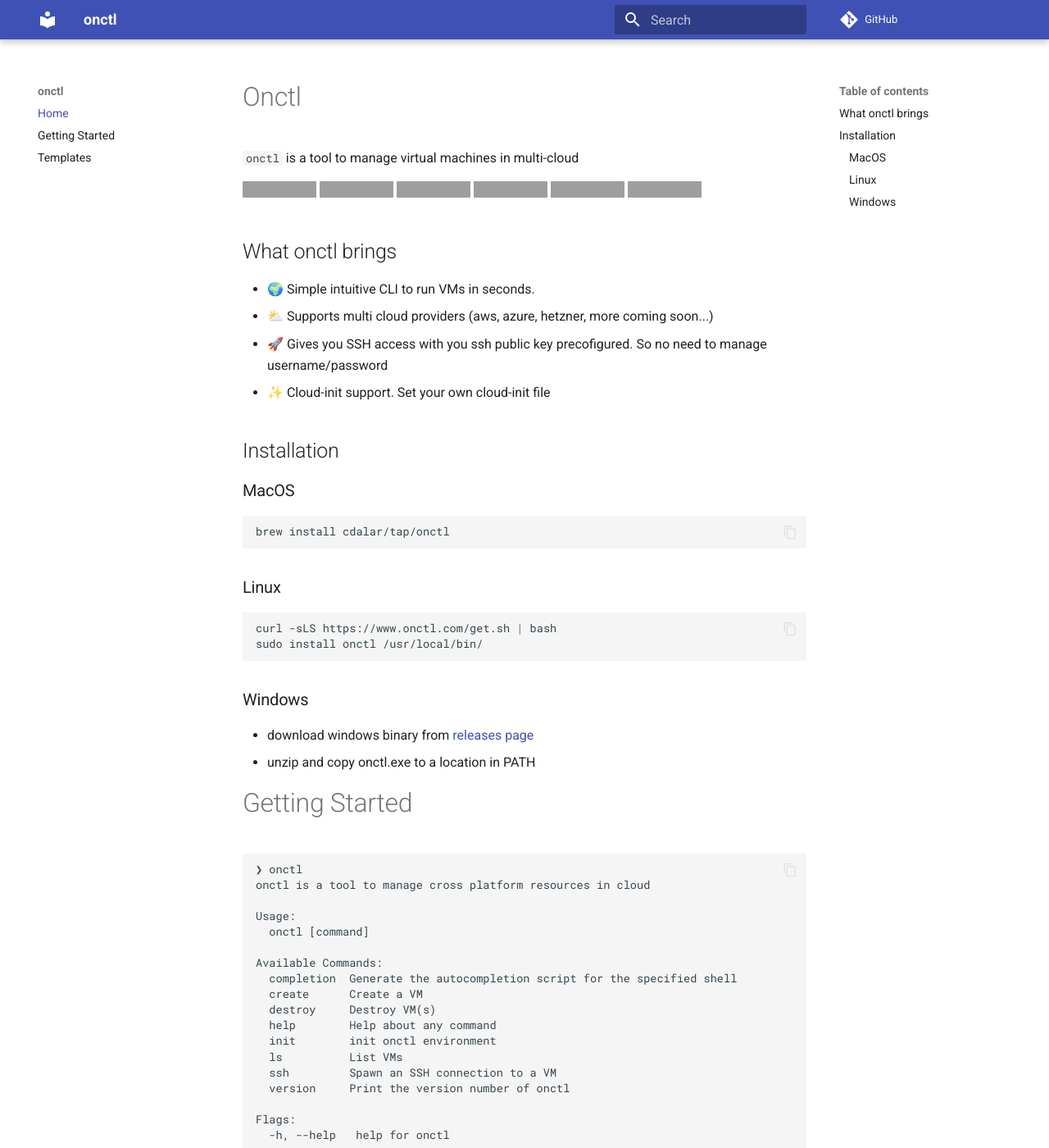
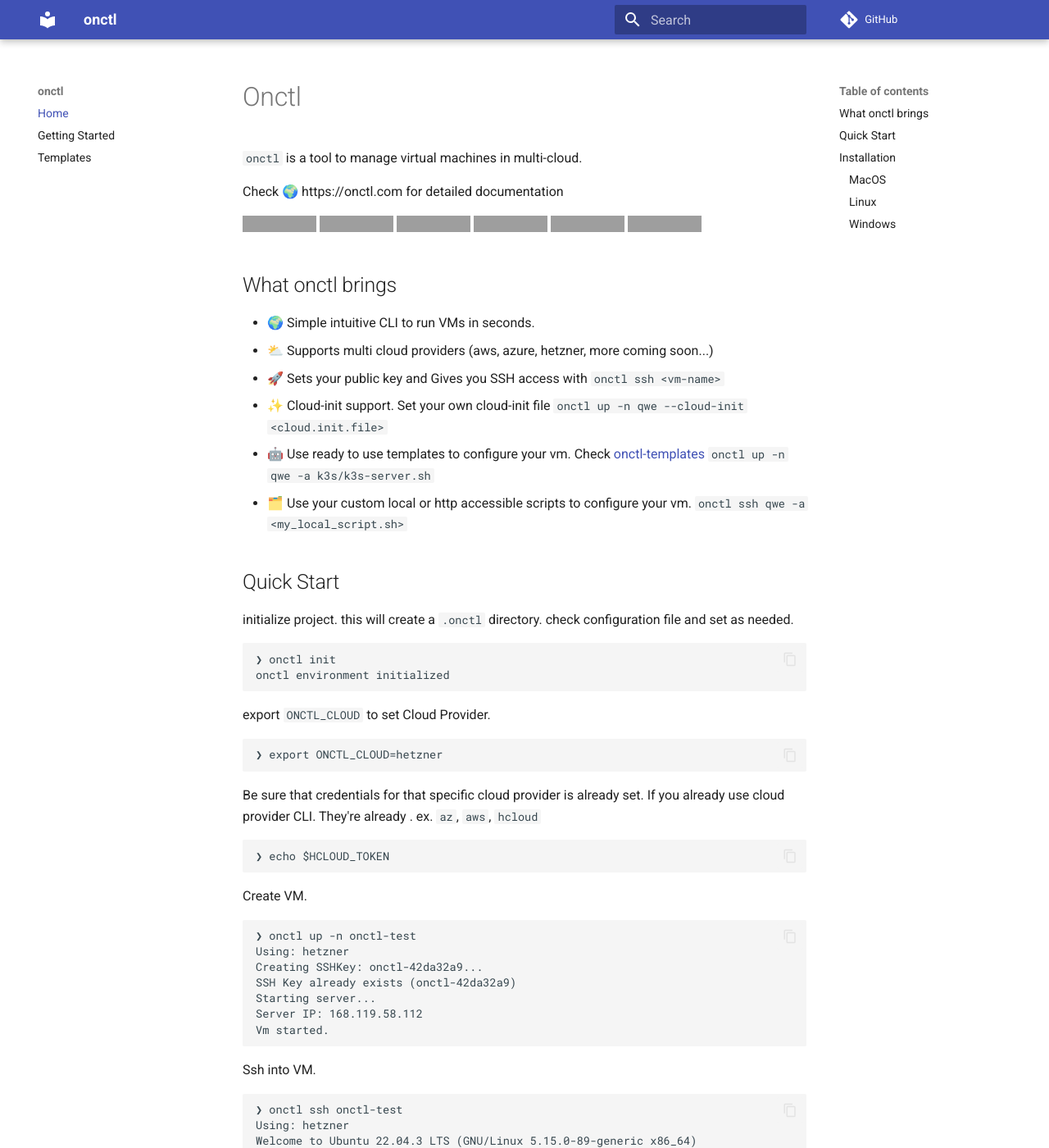
Before and after one commit to cdalar/onctl, an MkDocs documentation site: the page built from docs/docs/index.md, in a window 1280 px wide and 1400 px high. Shown: the whole window at 82% size. Built offline with MkDocs 1.6.1 and Material for MkDocs 9.7.7, drawn with Linux system fonts in a browser that asks for light colours; comment, search, counter and statistics services are not loaded; some of the changed text lies outside the part shown; grey boxes are pictures that could not be loaded.

Commit message:
update docs

````diff
--- a/docs/docs/index.md
+++ b/docs/docs/index.md
@@ -1,6 +1,8 @@
 # Onctl
 
-`onctl` is a tool to manage virtual machines in multi-cloud
+`onctl` is a tool to manage virtual machines in multi-cloud.
+
+Check 🌍 https://onctl.com for detailed documentation
 
 [![build](https://github.com/cdalar/onctl/actions/workflows/build.yml/badge.svg)](https://github.com/cdalar/onctl/actions/workflows/build.yml)
 [![Go Report Card](https://goreportcard.com/badge/github.com/cdalar/onctl)](https://goreportcard.com/report/github.com/cdalar/onctl)
@@ -14,8 +16,51 @@
 
 - 🌍 Simple intuitive CLI to run VMs in seconds.
 - ⛅️ Supports multi cloud providers (aws, azure, hetzner, more coming soon...)
-- 🚀 Gives you SSH access with you ssh public key precofigured. So no need to manage username/password
-- ✨ Cloud-init support. Set your own cloud-init file
+- 🚀 Sets your public key and Gives you SSH access with `onctl ssh <vm-name>`
+- ✨ Cloud-init support. Set your own cloud-init file `onctl up -n qwe --cloud-init <cloud.init.file>`
+- 🤖 Use ready to use templates to configure your vm. Check [onctl-templates](https://github.com/cdalar/onctl-templates) `onctl up -n qwe -a k3s/k3s-server.sh`
+- 🗂️ Use your custom local or http accessible scripts to configure your vm. `onctl ssh qwe -a <my_local_script.sh>`
+
+## Quick Start
+
+initialize project. this will create a `.onctl` directory. check configuration file and set as needed.
+```
+❯ onctl init
+onctl environment initialized
+```
+
+export `ONCTL_CLOUD` to set Cloud Provider.
+```
+❯ export ONCTL_CLOUD=hetzner
+```
+
+Be sure that credentials for that specific cloud provider is already set.
+If you already use cloud provider CLI. They're already . ex. `az`, `aws`, `hcloud`
+```
+❯ echo $HCLOUD_TOKEN
+```
+
+Create VM.
+```
+❯ onctl up -n onctl-test
+Using: hetzner
+Creating SSHKey: onctl-42da32a9...
+SSH Key already exists (onctl-42da32a9)
+Starting server...
+Server IP: 168.119.58.112
+Vm started.
+```
+
+Ssh into VM.
+```
+❯ onctl ssh onctl-test
+Using: hetzner
+Welcome to Ubuntu 22.04.3 LTS (GNU/Linux 5.15.0-89-generic x86_64)
+.
+.
+.
+root@onctl-test:~#
+```
 
 ## Installation
 
@@ -37,7 +82,7 @@ sudo install onctl /usr/local/bin/
 - download windows binary from [releases page](https://github.com/cdalar/onctl/releases)
 - unzip and copy onctl.exe to a location in PATH
 
-# Getting Started
+# Enjoy ✅
 
 ```
 ❯ onctl
````
